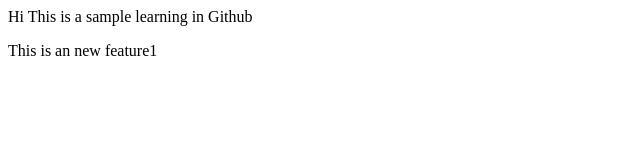
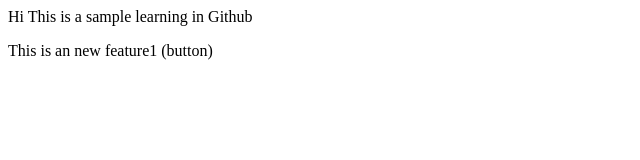
Before and after one commit to Tejakusu2367/LocalRepo, a plain HTML site: page index.html in a window 1280 px wide. Shown: the full height of the page, 0-640 px from the left. Drawn offline with Linux system fonts and the light colour scheme.

Commit message:
new Change

```diff
--- a/index.html
+++ b/index.html
@@ -1,2 +1,2 @@
 <p>Hi This is a sample learning in Github</p>
-<p>This is an new feature1</p>
+<p>This is an new feature1 (button)</p>
```
